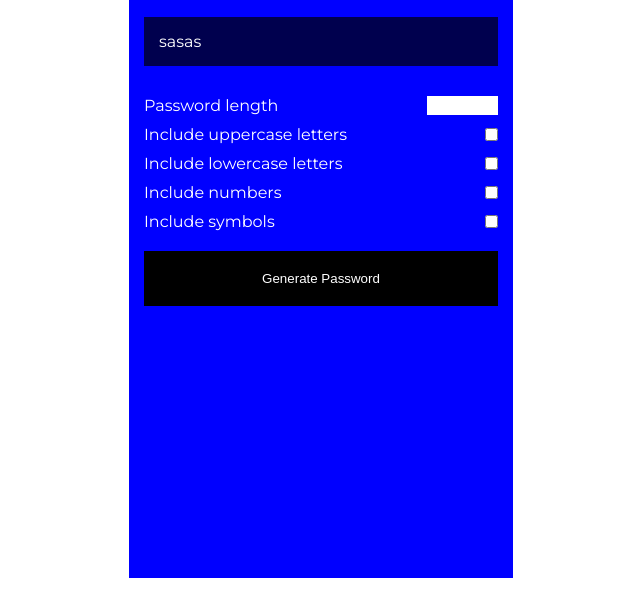
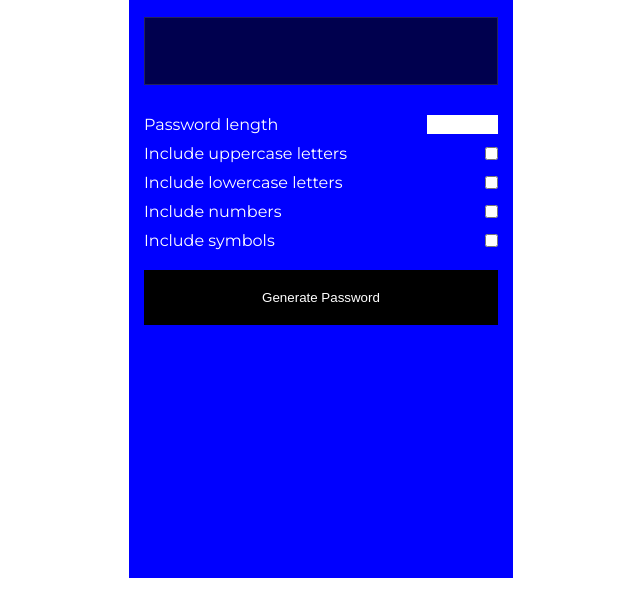
Before and after one commit to Romka2005/PasswordGenerator, a plain HTML site: page index.html in a window 1280 px wide. Shown: the part 142-758 px from the top of the page, without its empty margins (319-959 px from the left). Drawn offline with Linux system fonts and the light colour scheme.

Commit message:
passwordgenerator

```diff
--- a/index.html
+++ b/index.html
@@ -12,7 +12,7 @@
     <div class="generator">
         <div class="generator__inner">
             <h1>Password Generator</h1>
-            <div class="result">sasas</div>
+            <textarea name="" class="result" disabled ></textarea>
             <div class="filters">
                 <div class="filter">
                     <span>Password length</span>
--- a/style.css
+++ b/style.css
@@ -19,6 +19,18 @@ body{
     color: white;
     font-family: "Montserrat";
 }
+
+.result::-webkit-scrollbar{
+    width: 1rem;
+}
+.result::-webkit-scrollbar-track{
+    background: rgb(199, 199, 199);
+}
+.result::-webkit-scrollbar-thumb{
+    background: linear-gradient(to bottom, rgb(13, 0, 37), rgb(36, 1, 192));
+    border-radius: 4px;
+}
+
 .generator{
     min-width: 30%;
     height: 80%;
@@ -32,10 +44,14 @@ body{
 }
 .result{
     width: 100%;
+    color: white;
+    font-size: 16px;
     padding: 1.5rem 1.5rem;
     background: rgb(0, 0, 78);
     margin: 2rem 0 2rem;
+    resize: none;
 }
+
 h1{
     text-align: center;
 }
```
